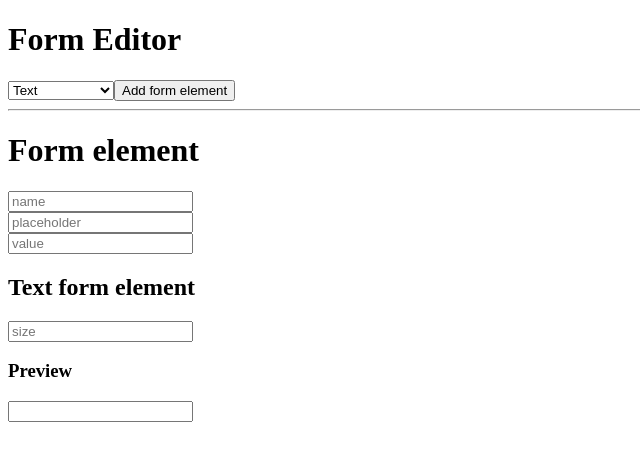
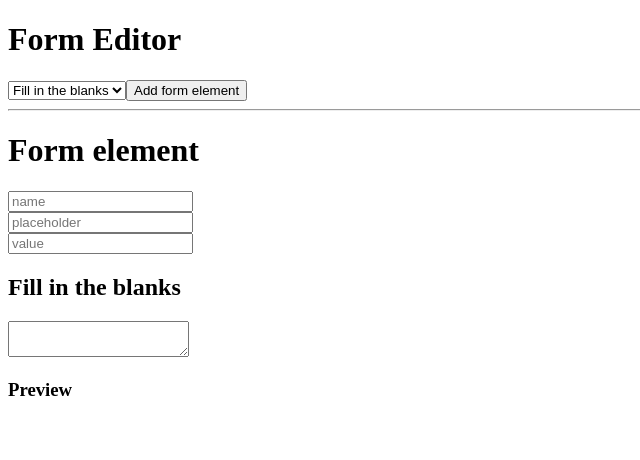
Before and after one commit to jannunzi/webdev-summer1-2018-poc-angular, an Angular app: page / in a window 1280 px wide. Both pictures are taken after a click on the button "Add form element". Shown: the top 460 px of the page, without its empty margins (0-640 px from the left). Built offline with nearby package versions, Linux system fonts and the light colour scheme.

Commit message:
added fill in the blank

```diff
--- a/src/app/form-editor/form-editor.component.html
+++ b/src/app/form-editor/form-editor.component.html
@@ -4,6 +4,7 @@
   <option value="text">Text</option>
   <option value="textarea">Text Area</option>
   <option value="radios">Radio Buttons</option>
+  <option value="fillin">Fill in the blanks</option>
 </select>
 
 <button (click)="addFormElement(inputType)">
@@ -22,6 +23,24 @@
     <br/>
     <input [(ngModel)]="formElement.value"
            placeholder="value"/>
+    <div *ngSwitchCase="'fillin'">
+      <h2>Fill in the blanks</h2>
+      <textarea [(ngModel)]="formElement.fillIn"></textarea>
+      <h3>Preview</h3>
+      <div *ngIf="formElement.fillIn">
+        <span *ngFor="let t of formElement.fillIn.split('\n')">
+          <span [ngSwitch]="t.startsWith('*')">
+            <span *ngSwitchCase="false">
+              {{t}}
+            </span>
+            <span *ngSwitchCase="true">
+              <input placeholder="{{t.split('=')[0]}}"
+                     value="{{t.split('=')[1]}}">
+            </span>
+          </span>
+        </span>
+      </div>
+    </div>
     <div *ngSwitchCase="'radios'">
       <h2>Radio button group form element</h2>
       <textarea [(ngModel)]="formElement.options"
--- a/src/app/form-editor/form-editor.component.ts
+++ b/src/app/form-editor/form-editor.component.ts
@@ -7,7 +7,7 @@ import { Component, OnInit } from '@angular/core';
 })
 export class FormEditorComponent implements OnInit {
 
-  inputType = 'text';
+  inputType = 'fillin';
   formElements = [];
   constructor() { }
 
```
